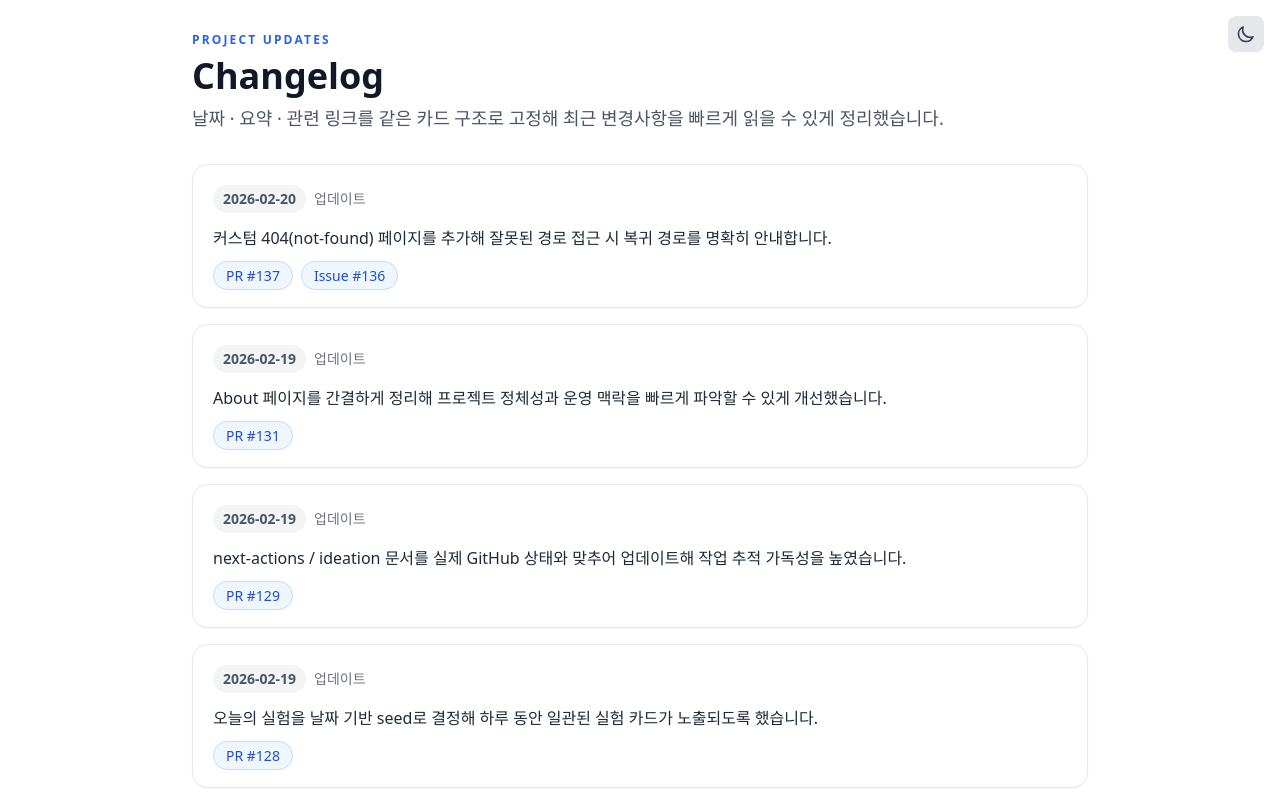
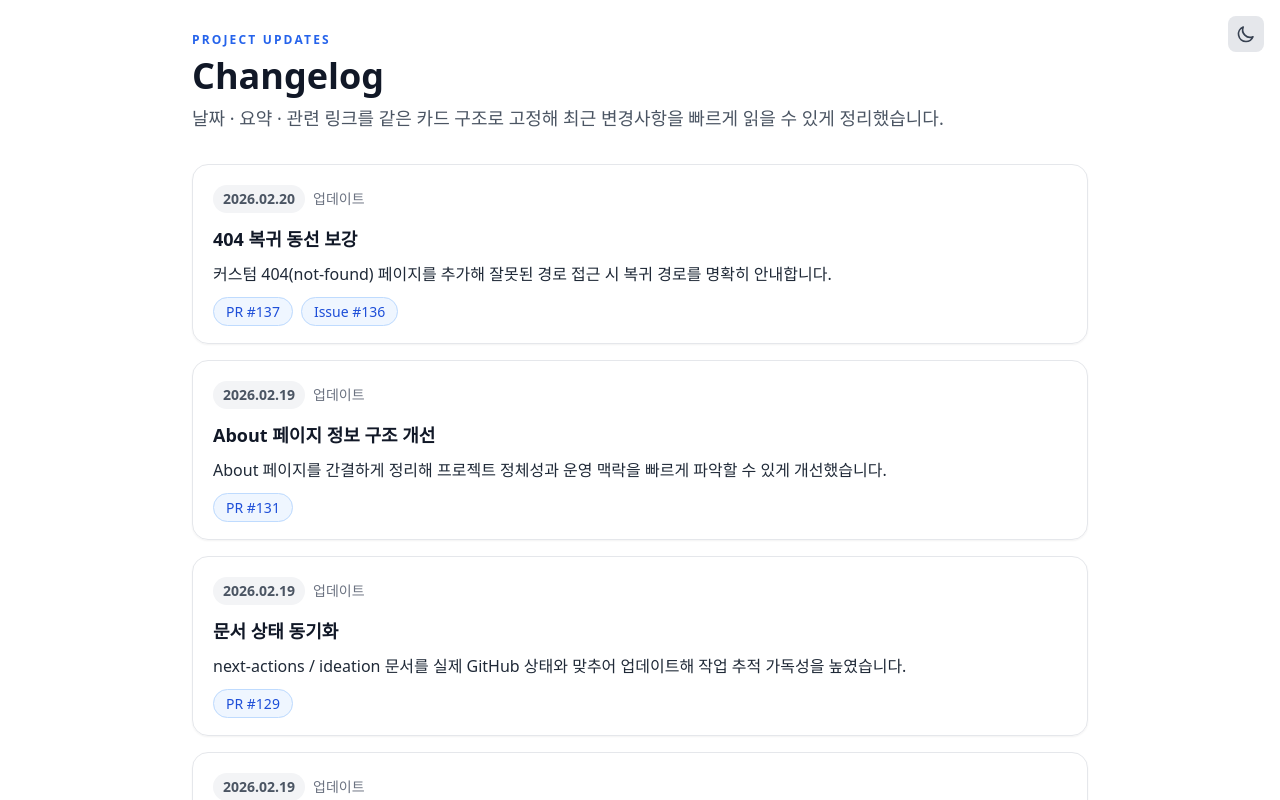
Before and after one commit to higgs-jung/tf-prd-lab, a Next.js app: page /changelog in a window 1280 px wide. Shown: the top 800 px of the page. Built offline with nearby package versions, Linux system fonts and the light colour scheme.

Commit message:
feat: improve /changelog readability with consistent cards

```diff
--- a/app/changelog/page.tsx
+++ b/app/changelog/page.tsx
@@ -7,6 +7,7 @@ type ChangelogLink = {
 
 type ChangelogItem = {
   date: string;
+  title: string;
   summary: string;
   links?: ChangelogLink[];
 };
@@ -14,6 +15,7 @@ type ChangelogItem = {
 const changelogItems: ChangelogItem[] = [
   {
     date: "2026-02-20",
+    title: "404 복귀 동선 보강",
     summary: "커스텀 404(not-found) 페이지를 추가해 잘못된 경로 접근 시 복귀 경로를 명확히 안내합니다.",
     links: [
       { type: "PR", number: 137 },
@@ -22,21 +24,25 @@ const changelogItems: ChangelogItem[] = [
   },
   {
     date: "2026-02-19",
+    title: "About 페이지 정보 구조 개선",
     summary: "About 페이지를 간결하게 정리해 프로젝트 정체성과 운영 맥락을 빠르게 파악할 수 있게 개선했습니다.",
     links: [{ type: "PR", number: 131 }],
   },
   {
     date: "2026-02-19",
+    title: "문서 상태 동기화",
     summary: "next-actions / ideation 문서를 실제 GitHub 상태와 맞추어 업데이트해 작업 추적 가독성을 높였습니다.",
     links: [{ type: "PR", number: 129 }],
   },
   {
     date: "2026-02-19",
+    title: "실험 노출 일관성 강화",
     summary: "오늘의 실험을 날짜 기반 seed로 결정해 하루 동안 일관된 실험 카드가 노출되도록 했습니다.",
     links: [{ type: "PR", number: 128 }],
   },
   {
     date: "2026-02-18",
+    title: "운영 문서 흐름 정리",
     summary: "문서 흐름(STATUS/next-actions)을 정리해 Planner→Captain→Worker 운영 루프와 최신 상태를 동기화했습니다.",
     links: [
       { type: "PR", number: 126 },
@@ -61,6 +67,11 @@ function buildGithubLink(link: ChangelogLink) {
   };
 }
 
+function formatDate(date: string) {
+  const [year, month, day] = date.split("-");
+  return `${year}.${month}.${day}`;
+}
+
 export default function ChangelogPage() {
   return (
     <main className="min-h-screen p-8">
@@ -79,13 +90,17 @@ export default function ChangelogPage() {
               <li key={`${item.date}-${index}`}>
                 <article className="rounded-2xl border border-gray-200 bg-white/80 p-5 shadow-sm dark:border-gray-700 dark:bg-gray-800/40">
                   <div className="flex flex-wrap items-center gap-2 text-sm">
-                    <span className="rounded-full bg-gray-100 px-2.5 py-1 font-semibold text-gray-600 dark:bg-gray-700 dark:text-gray-200">
-                      {item.date}
-                    </span>
+                    <time
+                      dateTime={item.date}
+                      className="rounded-full bg-gray-100 px-2.5 py-1 font-semibold text-gray-600 dark:bg-gray-700 dark:text-gray-200"
+                    >
+                      {formatDate(item.date)}
+                    </time>
                     <span className="text-gray-500 dark:text-gray-400">업데이트</span>
                   </div>
 
-                  <p className="mt-3 text-base leading-relaxed text-gray-800 dark:text-gray-100">{item.summary}</p>
+                  <h2 className="mt-3 text-lg font-semibold text-gray-900 dark:text-gray-50">{item.title}</h2>
+                  <p className="mt-2 text-base leading-relaxed text-gray-800 dark:text-gray-100">{item.summary}</p>
 
                   {item.links && item.links.length > 0 ? (
                     <ul className="mt-3 flex flex-wrap gap-2" aria-label="관련 PR 및 이슈">
```
